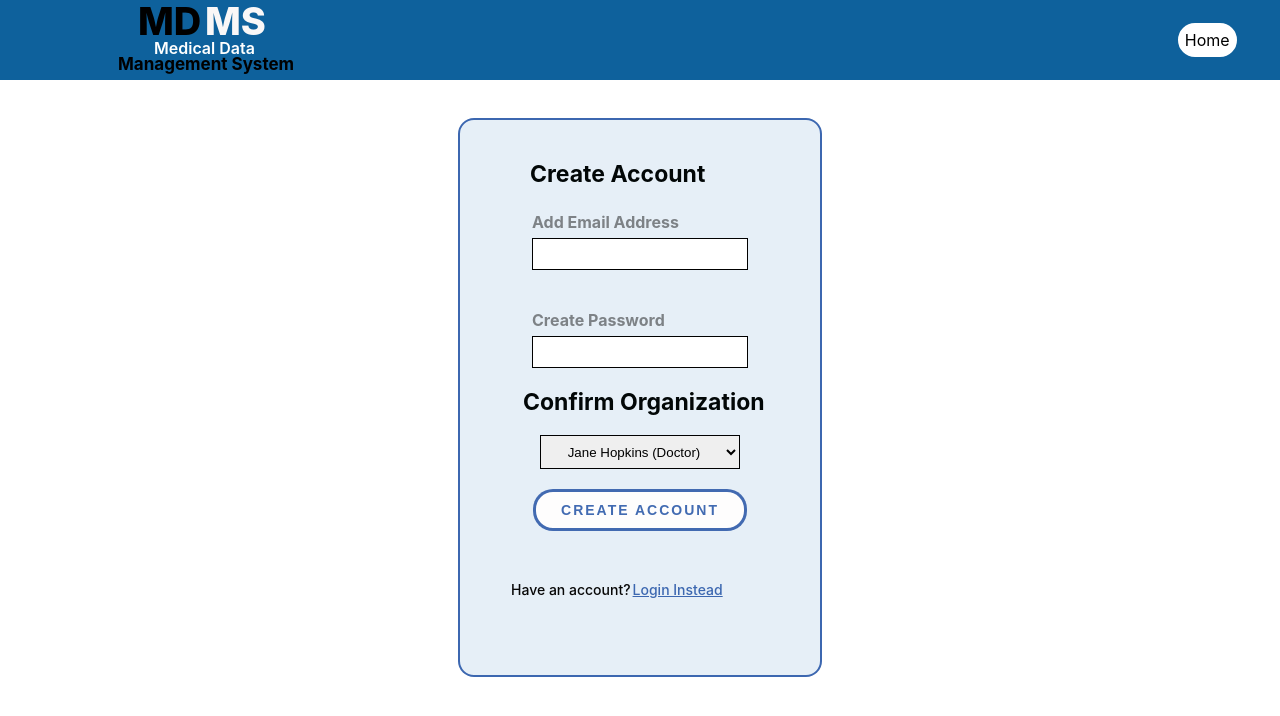
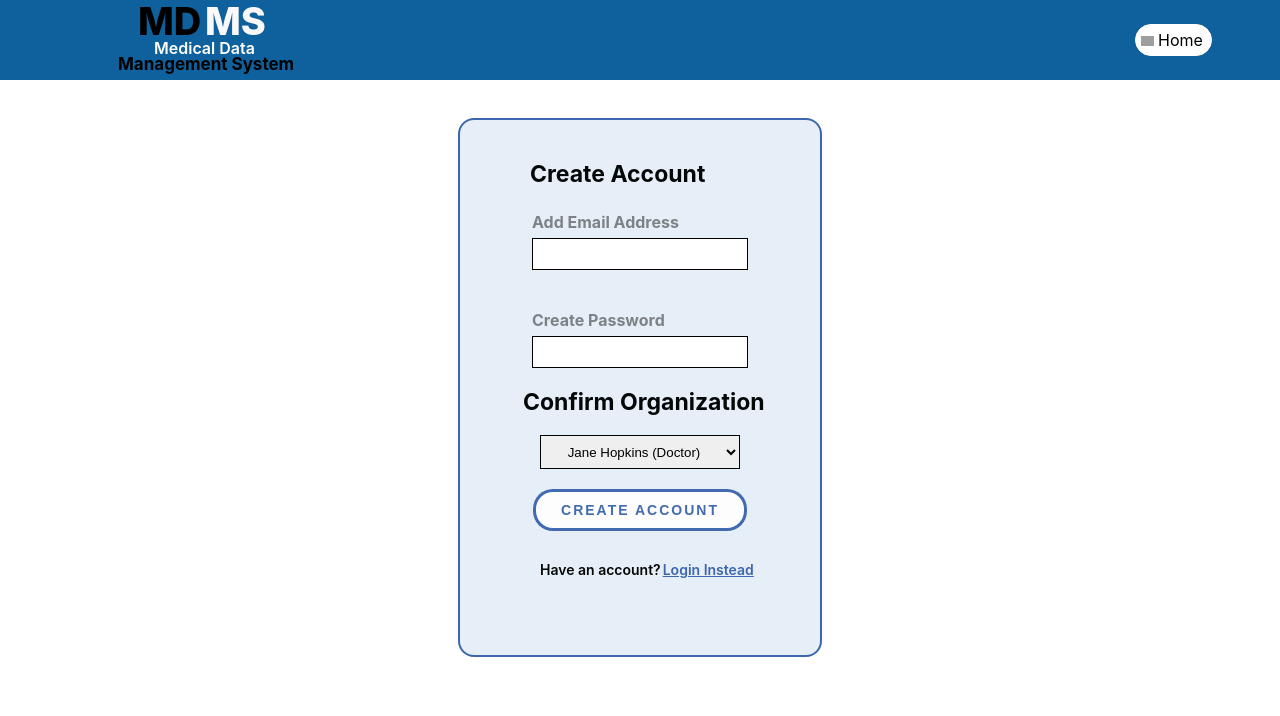
Before and after one commit to Angkaram/Pharmaceutical-Study-Web-App-Project, a React (Create React App) app: page /SignUp in a window 1280 px wide. Shown: the top 716 px of the page. Built offline with nearby package versions, Linux system fonts and the light colour scheme; no server answers; grey boxes are pictures that could not be loaded.

Commit message:
Home navbar, signin/signup page update

```diff
--- a/package.json
+++ b/package.json
@@ -4,6 +4,7 @@
   "private": true,
   "dependencies": {
     "@emotion/react": "^11.10.6",
+    "@fortawesome/fontawesome-free": "^6.4.0",
     "@testing-library/jest-dom": "^5.16.5",
     "@testing-library/react": "^13.4.0",
     "@testing-library/user-event": "^13.5.0",
--- a/src/components/DoctorView.css
+++ b/src/components/DoctorView.css
@@ -227,7 +227,7 @@ th {
     height: 27px;
     left: -48px;
     top: 0px;
-    background: url(signOutIcon.png) no-repeat center center;
+    background: url(Icons/signOutIcon.png) no-repeat center center;
     border-radius: 107px;
     background-size: cover;
     filter: brightness(1000) contrast(10000);
--- a/src/components/home.css
+++ b/src/components/home.css
@@ -27,7 +27,7 @@
   position: absolute;
   width: 35px;
   height: 0px;
-  left: 138px;
+  left: 146.5px;
   top: -10px;
 
   font-style: normal;
@@ -45,7 +45,7 @@
   position: absolute;
   width: 35px;
   height: 0px;
-  left: 205px;
+  left: 213.5px;
   top: -29px;
 
   font-style: normal;
@@ -62,7 +62,7 @@
   position: absolute;
   width: 300px;
   height: 35px;
-  left: 154px;
+  left: 162.5px;
   top: 18px;
 
   font-style: normal;
@@ -79,7 +79,7 @@
   position: absolute;
   width: 375px;
   height: 54px;
-  left: 118px;
+  left: 126.5px;
   top: 20px;
 
   font-style: normal;
@@ -164,19 +164,19 @@ color: #000000;
 /* alters create acc and sign in buttons */
 .navbar a {
   color: white;
-  border: 2px solid white;
-  padding: 6px 12px;
+  border: 1px solid white;
+  padding: 60px 12px;
   display: inline-block;
   border-radius: 36px;
 
-  margin-right: 25px;
+  margin-right: 40px;
   text-decoration: none;
-  padding: 6px;
+  padding: 5px;
 }
 
 /* when hovering over create account, this is the color */
 .navbar a:hover {
-  color:#ffffff;
+  color:#160505;
 }
 .content {
   max-width: auto;
--- a/src/components/loginprompt.css
+++ b/src/components/loginprompt.css
@@ -37,6 +37,9 @@
   font-size: 14px;
 
 }
+.container a:hover {
+  color: black;
+}
 .container p {
   width: 200px;
   height: 10px;
@@ -48,8 +51,18 @@
   height: 10px;
   font-size: 14px;
   font-style: normal;
-  font-weight: 550;
+  font-weight: 600;
   margin-left: -19px;
+
+}
+.container .prompt3 {
+  width: 250px;
+  margin-top: 30px;
+  height: 10px;
+  font-size: 14px;
+  font-style: normal;
+  font-weight: 600;
+  margin-left: 10px;
 
 }
 
@@ -77,14 +90,19 @@
   }
   .logInNavbar a {
     color: white;
-    border: 2px solid white;
+    border: 1px solid white;
     padding: 6px 12px;
     display: inline-block;
 
-    margin-right: 25px;
+    margin-right: 50px;
     text-decoration: none;
     padding: 5px;
+    width: 65px;
   }
+
+  .logInNavbar img {
+    width: 13px;
+}
 
 
   /* MDMS title */
--- a/src/components/loginprompt.js
+++ b/src/components/loginprompt.js
@@ -5,6 +5,8 @@ import { useNavigate } from "react-router-dom";
 
 import { signInWithEmailAndPassword } from "firebase/auth";
 import { auth } from "./firebase-config";
+import homeIcon from "./Icons/homeIcon.png";
+
 
 function LoginPrompt() {
 
@@ -38,7 +40,7 @@ function LoginPrompt() {
                 color: "black",
                 backgroundColor: 'white',
                 borderRadius: '50px'
-            }}> Home </a>
+            }}> <img src={homeIcon}/> Home </a>
         </div>
     </nav>
     <section className="container">
--- a/src/components/signup.js
+++ b/src/components/signup.js
@@ -6,6 +6,7 @@ import { useNavigate } from "react-router-dom";
 import { createUserWithEmailAndPassword, updateProfile } from "firebase/auth";
 import { auth } from "./firebase-config";
 import ValidateDomain from "./validation";
+import homeIcon from "./Icons/homeIcon.png";
 
 import './home.css';
 import './DoctorView.css';
@@ -67,7 +68,7 @@ function SignUp() {
                 color: "black",
                 backgroundColor: 'white',
                 borderRadius: '50px'
-            }}> Home </a>
+            }}><img src={homeIcon}/> Home </a>
         </div>
     </nav>
     <section className="container">
@@ -96,7 +97,7 @@ function SignUp() {
             </div>
 
             <div>
-                <p className="prompt2">Have an account?
+                <p className="prompt3">Have an account?
                 <a href="/Login">Login Instead</a>
                 </p>
             </div>
```
Also changed, not shown: src/components/signOutIcon.png (deleted), 1 other file (tests, documents, lock files or other folders).
